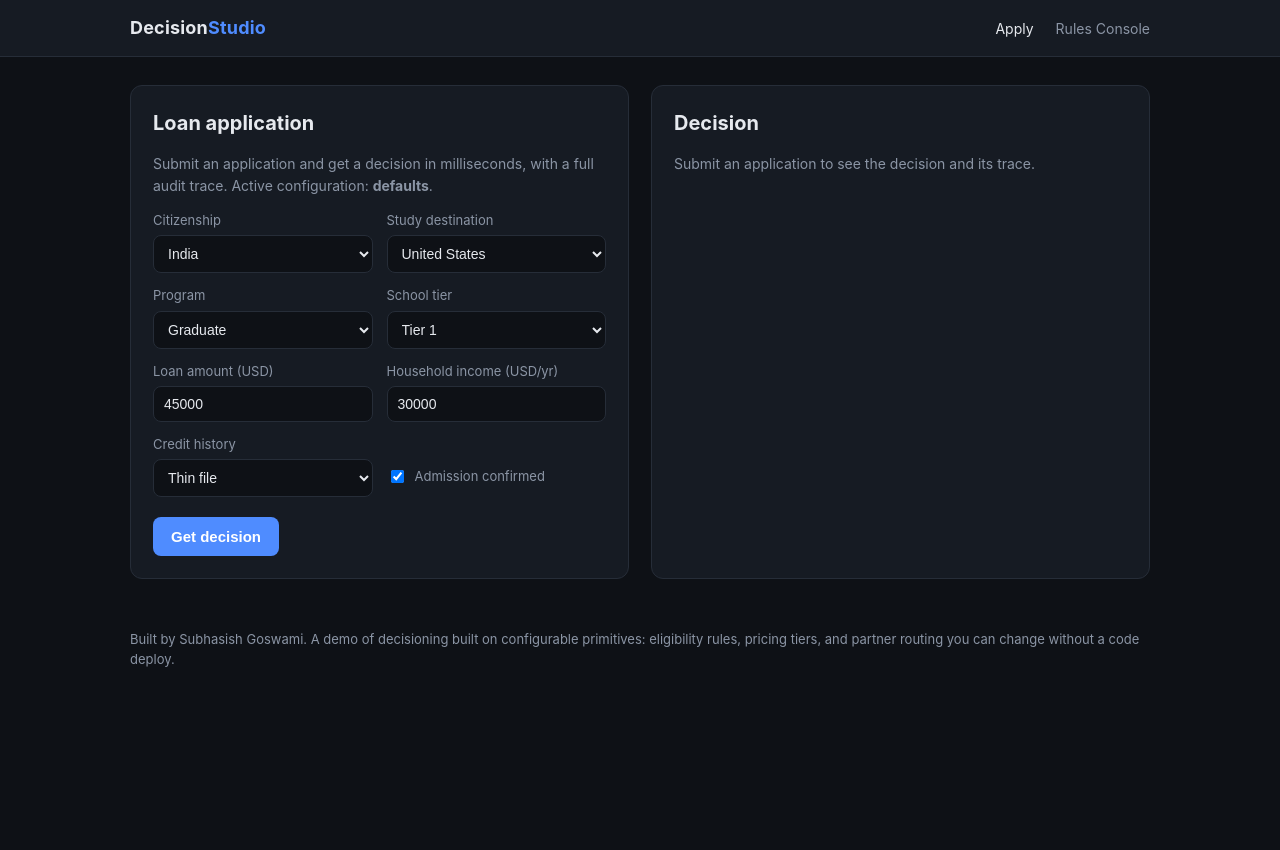
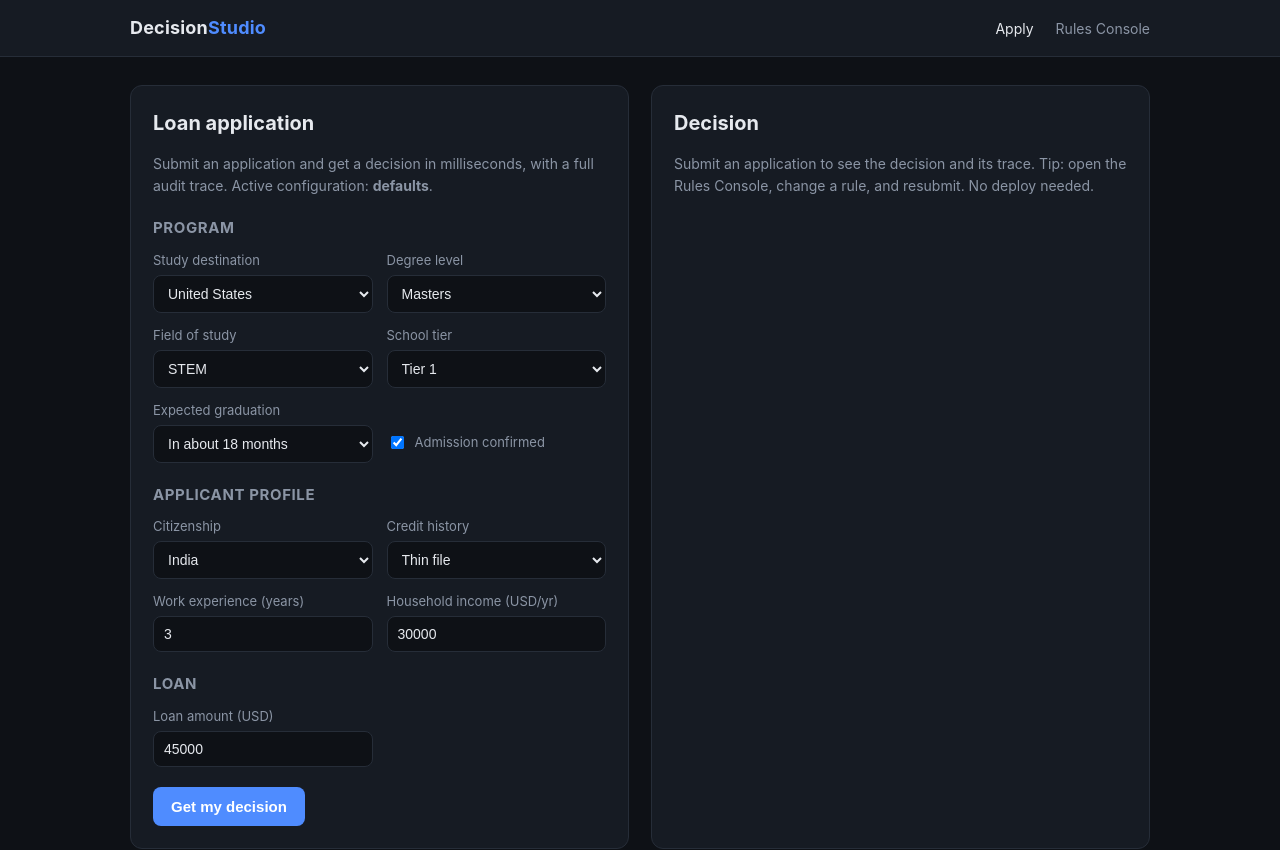
Before and after one commit to subhasishgoswami02/decision-studio, a Next.js app: page / in a window 1280 px wide. Shown: the top 850 px of the page. Before the commit the page ends 800 px from the top, so only its background shows below. Built offline with nearby package versions, Linux system fonts and the light colour scheme.

Commit message:
Grouped form with new fields, factor bars, enrollment window editor

```diff
--- a/pages/index.js
+++ b/pages/index.js
@@ -4,11 +4,14 @@ import { DEFAULT_CONFIG } from "../lib/defaults";
 const BLANK = {
   citizenship: "IN",
   destination: "US",
-  program: "graduate",
+  degreeLevel: "masters",
+  fieldOfStudy: "stem",
   schoolTier: "1",
+  monthsToGraduation: "18",
   loanAmount: "45000",
   householdIncome: "30000",
   creditHistory: "thin",
+  workExpYears: "3",
   admitConfirmed: true,
 };
 
@@ -51,17 +54,8 @@ export default function Apply() {
           audit trace. Active configuration: <strong>{configSource}</strong>.
         </p>
         <form onSubmit={submit}>
+          <h2>Program</h2>
           <div className="row">
-            <label>Citizenship
-              <select value={form.citizenship} onChange={set("citizenship")}>
-                <option value="IN">India</option>
-                <option value="CN">China</option>
-                <option value="BR">Brazil</option>
-                <option value="NG">Nigeria</option>
-                <option value="VN">Vietnam</option>
-                <option value="XX">Other</option>
-              </select>
-            </label>
             <label>Study destination
               <select value={form.destination} onChange={set("destination")}>
                 <option value="US">United States</option>
@@ -69,12 +63,23 @@ export default function Apply() {
                 <option value="UK">United Kingdom</option>
               </select>
             </label>
+            <label>Degree level
+              <select value={form.degreeLevel} onChange={set("degreeLevel")}>
+                <option value="masters">Masters</option>
+                <option value="mba">MBA</option>
+                <option value="phd">PhD</option>
+                <option value="undergraduate">Undergraduate</option>
+              </select>
+            </label>
           </div>
           <div className="row">
-            <label>Program
-              <select value={form.program} onChange={set("program")}>
-                <option value="graduate">Graduate</option>
-                <option value="undergraduate">Undergraduate</option>
+            <label>Field of study
+              <select value={form.fieldOfStudy} onChange={set("fieldOfStudy")}>
+                <option value="stem">STEM</option>
+                <option value="business">Business</option>
+                <option value="medicine">Medicine</option>
+                <option value="law">Law</option>
+                <option value="other">Other</option>
               </select>
             </label>
             <label>School tier
@@ -87,14 +92,35 @@ export default function Apply() {
             </label>
           </div>
           <div className="row">
-            <label>Loan amount (USD)
-              <input type="number" value={form.loanAmount} onChange={set("loanAmount")} min="0" />
+            <label>Expected graduation
+              <select value={form.monthsToGraduation} onChange={set("monthsToGraduation")}>
+                <option value="6">Within 6 months</option>
+                <option value="12">In about a year</option>
+                <option value="18">In about 18 months</option>
+                <option value="24">In about 2 years</option>
+                <option value="36">In about 3 years</option>
+                <option value="60">In 5+ years</option>
+                <option value="-3">Already graduated</option>
+              </select>
             </label>
-            <label>Household income (USD/yr)
-              <input type="number" value={form.householdIncome} onChange={set("householdIncome")} min="0" />
+            <label className="check">
+              <input type="checkbox" checked={form.admitConfirmed} onChange={set("admitConfirmed")} />
+              Admission confirmed
             </label>
           </div>
+
+          <h2>Applicant profile</h2>
           <div className="row">
+            <label>Citizenship
+              <select value={form.citizenship} onChange={set("citizenship")}>
+                <option value="IN">India</option>
+                <option value="CN">China</option>
+                <option value="BR">Brazil</option>
+                <option value="NG">Nigeria</option>
+                <option value="VN">Vietnam</option>
+                <option value="XX">Other</option>
+              </select>
+            </label>
             <label>Credit history
               <select value={form.creditHistory} onChange={set("creditHistory")}>
                 <option value="established">Established</option>
@@ -102,26 +128,50 @@ export default function Apply() {
                 <option value="none">No history</option>
               </select>
             </label>
-            <label className="check">
-              <input type="checkbox" checked={form.admitConfirmed} onChange={set("admitConfirmed")} />
-              Admission confirmed
+          </div>
+          <div className="row">
+            <label>Work experience (years)
+              <input type="number" min="0" max="40" value={form.workExpYears} onChange={set("workExpYears")} />
+            </label>
+            <label>Household income (USD/yr)
+              <input type="number" min="0" value={form.householdIncome} onChange={set("householdIncome")} />
+            </label>
+          </div>
+
+          <h2>Loan</h2>
+          <div className="row">
+            <label>Loan amount (USD)
+              <input type="number" min="0" value={form.loanAmount} onChange={set("loanAmount")} />
             </label>
           </div>
           <button className="primary" disabled={loading}>
-            {loading ? "Deciding..." : "Get decision"}
+            {loading ? "Deciding..." : "Get my decision"}
           </button>
         </form>
       </section>
 
       <section className="card">
         <h1>Decision</h1>
-        {!result && <p className="muted">Submit an application to see the decision and its trace.</p>}
+        {!result && <p className="muted">Submit an application to see the decision and its trace. Tip: open the Rules Console, change a rule, and resubmit. No deploy needed.</p>}
         {result && (
           <>
             <div className={`badge ${result.decision?.toLowerCase()}`}>{result.decision}</div>
             <p className="latency">Rendered in {result.totalMs} ms</p>
             {result.score != null && (
               <p><strong>Score:</strong> {result.score} / 100</p>
+            )}
+            {result.breakdown && (
+              <div className="factors">
+                {result.breakdown.map((b) => (
+                  <div className="factor" key={b.factor}>
+                    <span className="factor-name">{b.factor}</span>
+                    <span className="factor-bar" aria-hidden="true">
+                      <span className="factor-fill" style={{ width: `${(b.points / b.weight) * 100}%` }} />
+                    </span>
+                    <span className="factor-pts">{b.points.toFixed(1)}/{b.weight}</span>
+                  </div>
+                ))}
+              </div>
             )}
             {result.pricing && (
               <p><strong>Pricing:</strong> Band {result.pricing.band} ({result.pricing.label}), {result.pricing.apr}% APR</p>
--- a/pages/rules.js
+++ b/pages/rules.js
@@ -87,6 +87,11 @@ export default function RulesConsole() {
                   <input type="number" value={r.params.maxAmount} onChange={(e) => setRuleParam(r.id, "maxAmount", e.target.value)} />
                 </label>
               )}
+              {"maxMonthsToGraduation" in r.params && (
+                <label>Max months to graduation
+                  <input type="number" min="1" max="120" value={r.params.maxMonthsToGraduation} onChange={(e) => setRuleParam(r.id, "maxMonthsToGraduation", e.target.value)} />
+                </label>
+              )}
               {"maxTier" in r.params && (
                 <label>Minimum tier (1 to 4)
                   <input type="number" min="1" max="4" value={r.params.maxTier} onChange={(e) => setRuleParam(r.id, "maxTier", e.target.value)} />
```
